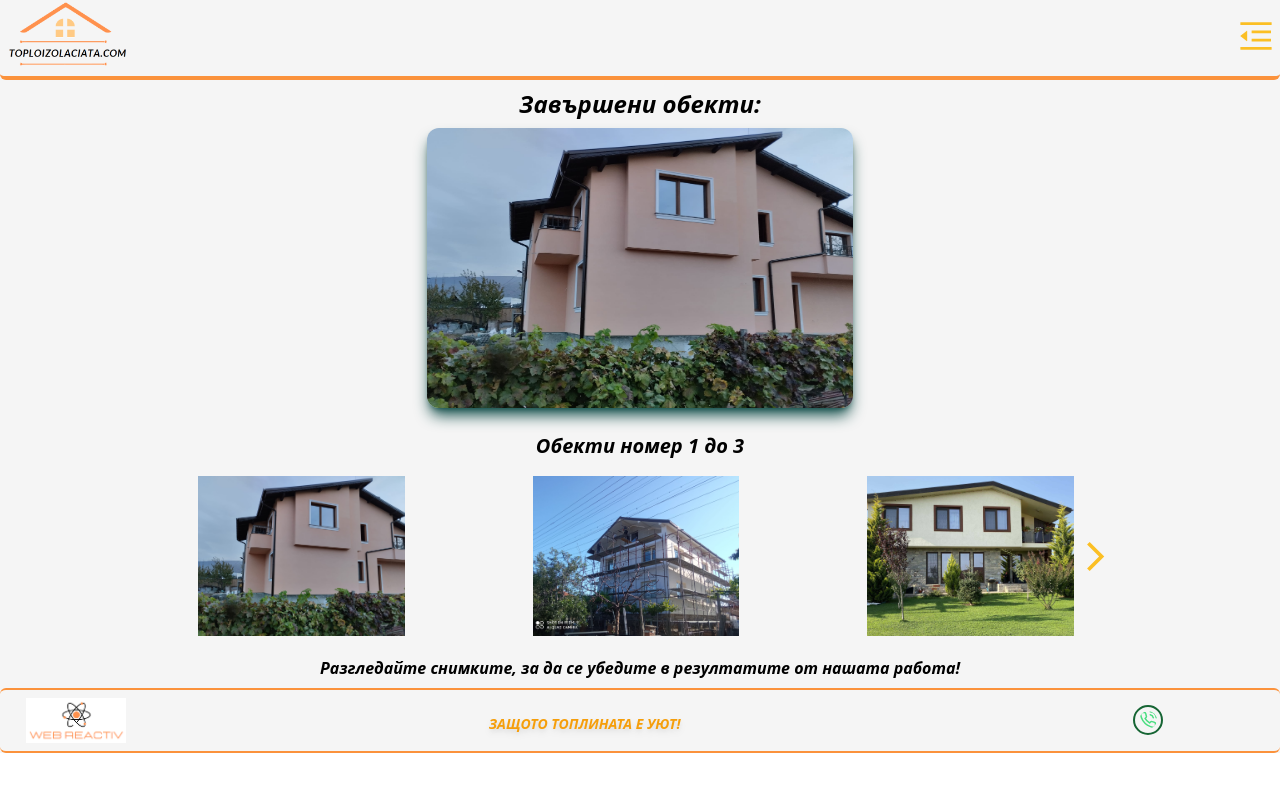
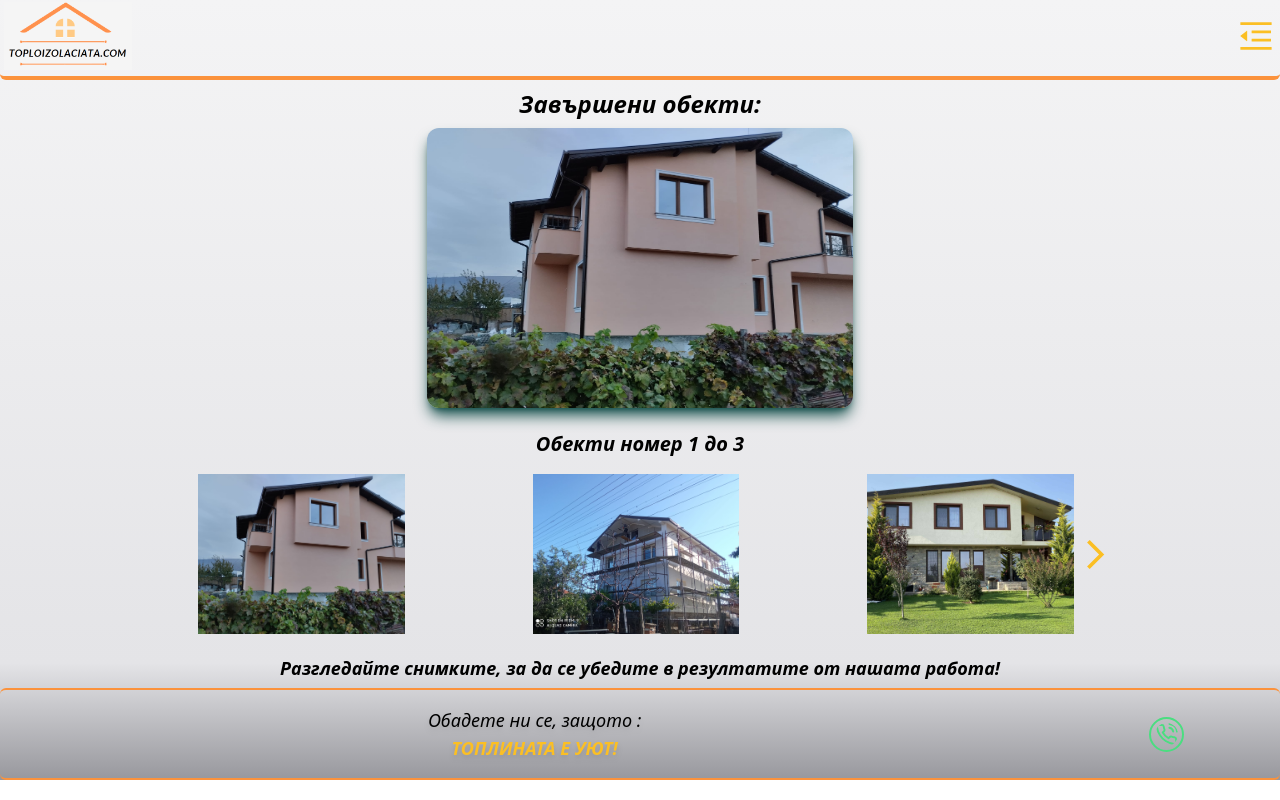
Before and after one commit to freeside93/toplo, a React (Create React App) app: page / in a window 1280 px wide. Built offline with nearby package versions, Linux system fonts and the light colour scheme.

Commit message:
small font changes

```diff
--- a/src/App.js
+++ b/src/App.js
@@ -14,7 +14,7 @@ function App() {
   const [menuOpen, setMenuOpen] = useState(false)
 
   return (
-    <div className='bg-[#f5f5f5]'>
+    <div className='bg-gradient-to-b from-zinc-100 via-zinc-200 via-85% to-zinc-600/60'>
       {/* BLACK BACKGROUND */}
       {menuOpen && <div className='bg-black/50 fixed w-full h-screen z-10 top-0'  onClick={() => { setMenuOpen(false) }}>
 
@@ -80,17 +80,19 @@ function App() {
       </main>
       {/* FOOTER */}
       <footer className='flex flex-row justify-items-center align-middle rounded-md border-orange-400 border-b-2 border-t-2 text-sm p-2 r mt-4'>
-        <div className='w-2/12 m-auto max-w-[100px] '>
+        {/* <div className='w-2/12 m-auto max-w-[100px] '>
           <img src={reactivLogo} className='cursor-pointer' />
-        </div>
-        <div className='m-auto w-8/12 flex flex-row flex-wrap justify-center text-center items-center'>
+        </div> */}
+        <div className='m-auto w-10/12 flex flex-col flex-wrap justify-center text-center items-center text-lg mb-2
 
-          {currentPage === 'projects' && <h1 className=' font-bold italic text-amber-500 mt-2 drop-shadow-md shadow-orange-400'>ЗAЩОТО ТОПЛИНАТА Е УЮТ!</h1>}
-          {currentPage === 'about us' && <h1 className=' font-bold italic text-amber-500 mt-2 drop-shadow-md shadow-orange-400'>ЗAЩОТО ТОПЛИНАТА Е СПОКОЙСТВИЕ!</h1>}
-          {currentPage === 'contacts' && <h1 className=' font-bold italic text-amber-500 mt-2 drop-shadow-md shadow-orange-400'>ЗAЩОТО ТОПЛИНАТА Е КОМФОРТ!</h1>}
+        font-bold italic text-amber-400 mt-2 drop-shadow-md shadow-orange-400'>
+          <p className='text-black font-medium'>Обадете ни се, защото :</p>
+          {currentPage === 'projects' && <h1 className=' '>ТОПЛИНАТА Е УЮТ!</h1>}
+          {currentPage === 'about us' && <h1 className=' '>ТОПЛИНАТА Е СПОКОЙСТВИЕ!</h1>}
+          {currentPage === 'contacts' && <h1 className=' '> ТОПЛИНАТА Е КОМФОРТ!</h1>}
         </div>
         <div className='flex flex-row w-2/12 m-auto '>
-          <a href="tel:+359897462492" className='m-auto w-full'><FiPhoneCall className=' text-green-400 border-2 border-green-800 rounded-full p-1 m-auto' size={30} /></a>
+          <a href="tel:+359897444606" className='m-auto w-full'><FiPhoneCall className=' text-green-400 border-2 border-green-400 rounded-full p-1 m-auto' size={35} /></a>
         </div>
       </footer>
     </div>
--- a/src/components/Projects.jsx
+++ b/src/components/Projects.jsx
@@ -64,7 +64,7 @@ const Projects = () => {
         <h1 className='w-full text-2xl b-2 -mt-3  mb-2'>Завършени обекти:</h1>
       </div>
       {/* BIG PHOTO PREVIEW */}
-      <div className=' h-[280px] md:max-h-[350px] lg:max-h-[450px] w-full md:w-4/12 flex flex-row ease-in-out justify-center'>
+      <div className=' h-[280px] md:max-h-[350px] lg:max-h-[450px] w-full sm:w-6/12 md:w-4/12 flex flex-row ease-in-out justify-center'>
         <div
           className={`w-full  relative translate-x-0 rounded-lg`}>
           {showNewHouse && <motion.img
@@ -95,10 +95,11 @@ const Projects = () => {
               />}
           </div>
           {/* Gallery of 3 photos div */}
+
           {animate3Houses && <motion.div
             initial={{ x: - 100 }}
             animate={{ x: 0 }}
-            transition={{duration:0.4}}
+            transition={{duration:0.6}}
             className='grid grid-cols-3 gap-1 md:gap-12  lg:gap-32 w-10/12 m-auto rounded-xl h-[60px] md:h-[160px]'>
             {houses.slice(houseFrom, houseTo).map((house, i) =>
               <div key={i} className='cursor-pointer justify-self-center '
@@ -111,6 +112,7 @@ const Projects = () => {
               </div>
             )}
           </motion.div>}
+
           {/* right arrow div for gallery */}
           <div className='w-1/12 flex justify-start'>
             {houses.length > houseTo && <MdArrowForwardIos className=' text-amber-400 cursor-pointer' size={35}
@@ -123,7 +125,7 @@ const Projects = () => {
 
         </div>
         <div className='mt-2 mb-2'>
-          <article className='m-auto text-center w-full text-base mt-3'>
+          <article className='m-auto text-center w-full text-base md:text-lg mt-3'>
             Разгледайте снимките, за да се убедите в резултатите от нашата работа!
           </article>
         </div>
```
